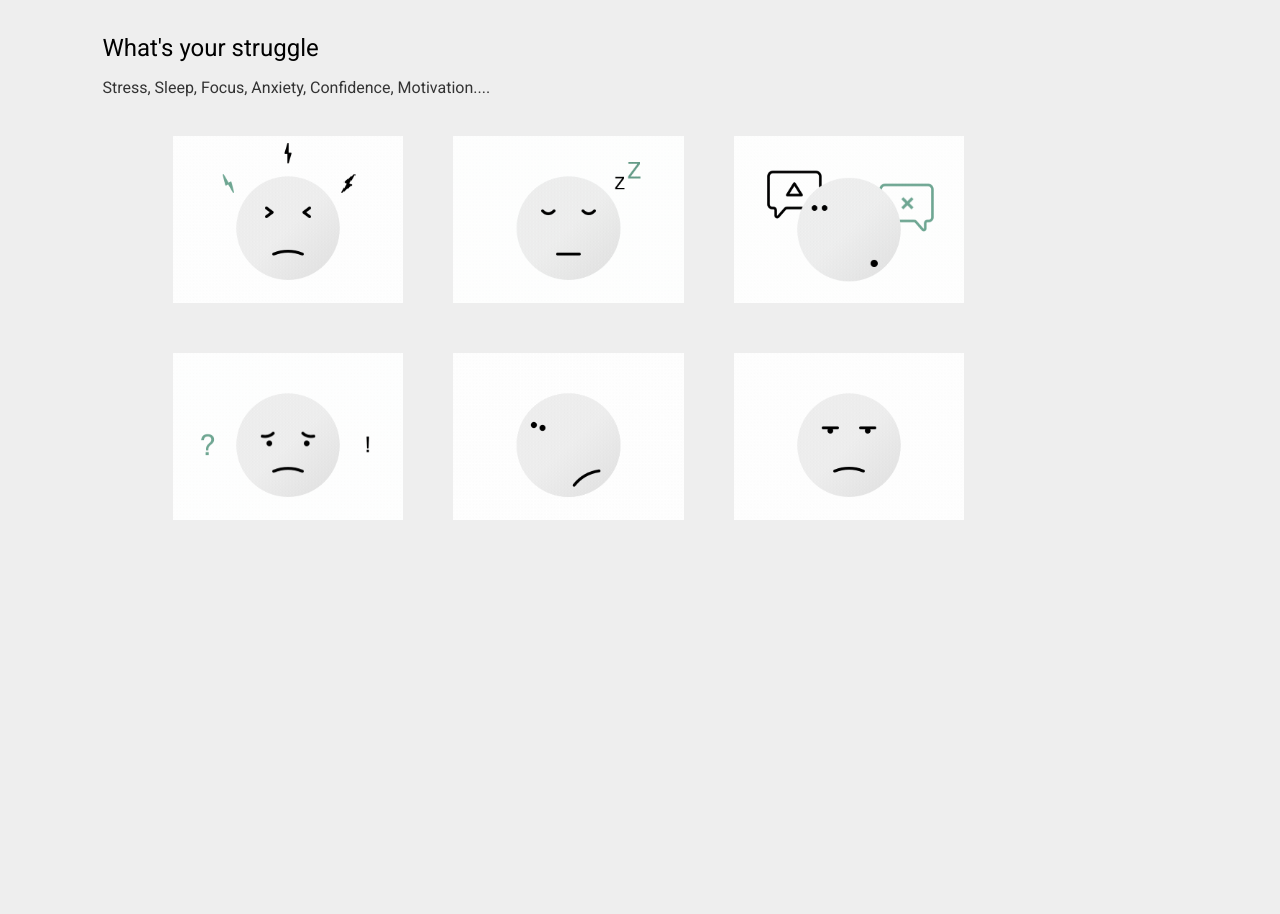
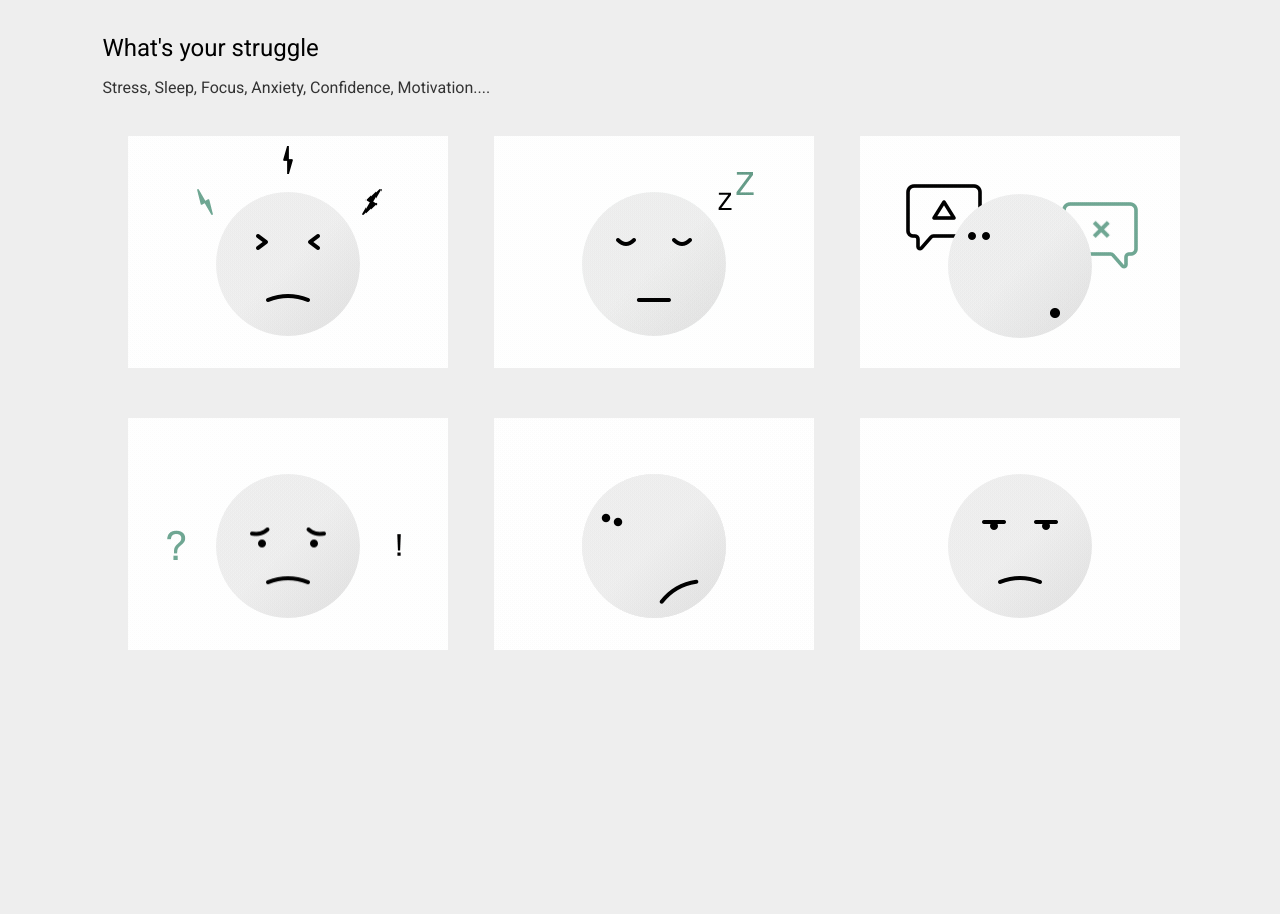
Before and after one commit to wlsp/work_responsibly_project, a plain HTML site: page index.html in a window 1280 px wide. Shown: the part 900-1814 px from the top of the page. Drawn offline with Linux system fonts and the light colour scheme.

Commit message:
work_responsibly_project

```diff
--- a/assets/css/style.css
+++ b/assets/css/style.css
@@ -126,8 +126,11 @@ section:nth-of-type(2) p {
 }
 
 section:nth-of-type(2) div img {
-  width: 18%;
+  width: 25%;
+  justify-content: center;
+  position: relative;
   margin: 1.8% 1.8%;
+
 }
 
 section:nth-of-type(2) div img:hover {
@@ -135,7 +138,7 @@ section:nth-of-type(2) div img:hover {
 }
 
 section:nth-of-type(2) img:first-of-type {
-  margin-left: 13.5%;
+  margin-left: 10%;
 }
 
 /* Styling Section 3: Videos & Website links */
```
Also changed, not shown: index.html (+2 -6 lines).
